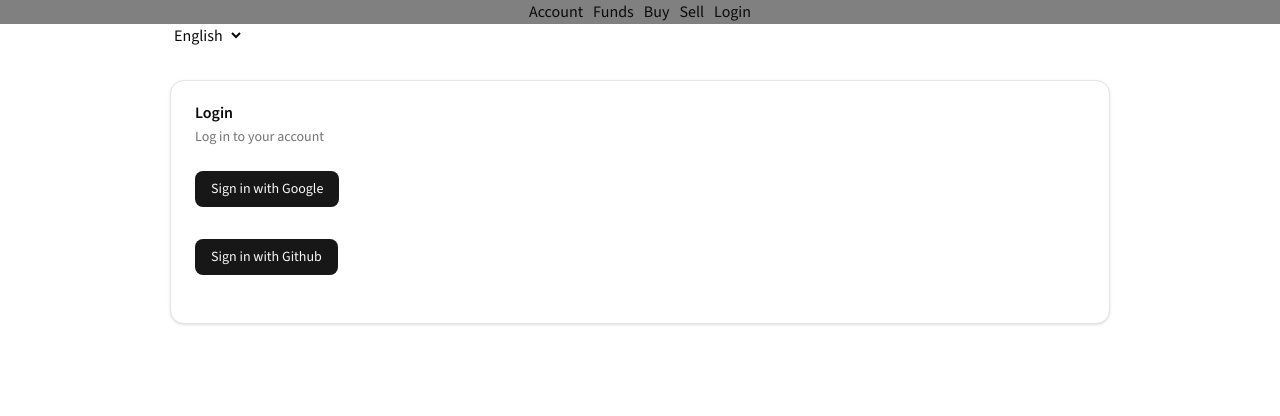
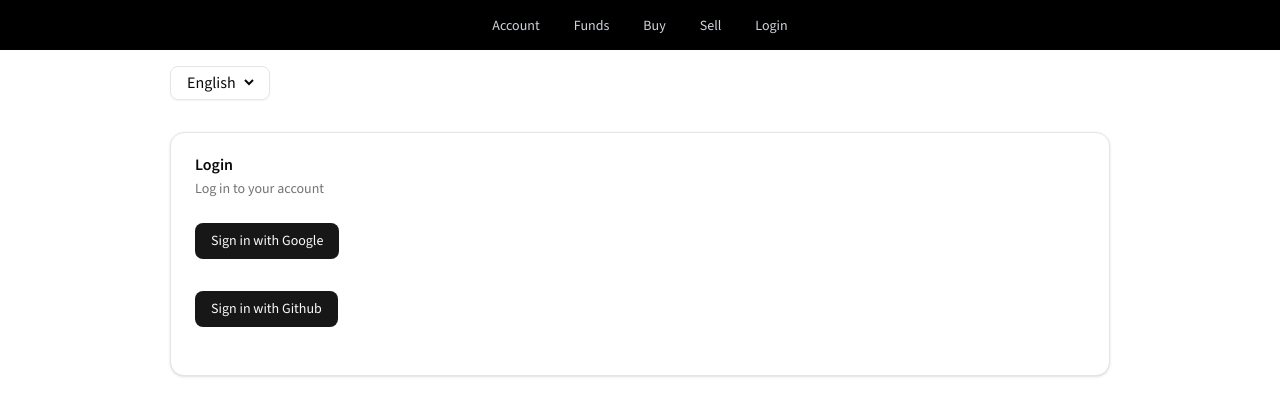
Before and after one commit to benwesson/ben_stock_dashboard, a Next.js app: page /login in a window 1280 px wide. Shown: the top 416 px of the page. Built offline with nearby package versions, Linux system fonts and the light colour scheme; no server answers.

Commit message:
small ui changes

```diff
--- a/src/app/api/prisma_api.ts
+++ b/src/app/api/prisma_api.ts
@@ -1,6 +1,4 @@
 "use server";
-import { unstable_cache } from 'next/cache'
-
 import { prisma } from "@/utils/prisma";
 import { getServerSession } from "next-auth";
 import { authOptions } from "@/utils/authOptions";
@@ -56,7 +54,7 @@
   });
 }
 
-const getFunds = unstable_cache(async (email?: string) => {
+export async function getFunds(email?: string) {
   const session = await getServerSession(authOptions);
 
   const _email = session?.user?.email || email;
--- a/src/app/components/authlink/authlink.tsx
+++ b/src/app/components/authlink/authlink.tsx
@@ -9,9 +9,9 @@
     return (
         <div >
             {status === "unauthenticated" ? (
-                <Link href="/login">Login</Link>
+                <Link className="rounded-md px-3 py-2 text-sm font-medium text-gray-300 hover:bg-white/5 hover:text-white" href="/login">Login</Link>
             ) : (
-                <span  onClick={() => signOut()}>Logout</span>
+                <span className="rounded-md px-3 py-2 text-sm font-medium text-gray-300 hover:bg-white/5 hover:text-white" onClick={() => signOut()}>Logout</span>
             )}
         </div>
     );
--- a/src/app/components/langSwitch/langSwitch.tsx
+++ b/src/app/components/langSwitch/langSwitch.tsx
@@ -2,6 +2,16 @@
 
 import {usePathname, useSearchParams} from 'next/navigation';
 import {setLocaleAction} from '@/actions/actions';
+import {
+  Select,
+  SelectContent,
+  SelectGroup,
+  SelectItem,
+  SelectLabel,
+  SelectTrigger,
+  SelectValue,
+} from "@/components/ui/select"
+
 
 type Props = {
   value: string; // current locale, e.g. "en"
@@ -14,7 +24,7 @@
   const redirectTo = `${pathname}${qs}`;
 
   return (
-    <form action={setLocaleAction}>
+    <form action={setLocaleAction} className='mt-4 inline-block w-fit min-w-0 rounded-md border bg-transparent px-3 py-1 text-base shadow-xs'>
       <input type="hidden" name="redirectTo" value={redirectTo} />
       <select
         name="locale"
--- a/src/app/components/navbar/navbar.module.css
+++ b/src/app/components/navbar/navbar.module.css
@@ -1,11 +1,16 @@
 .container {
-    background-color: grey;
+    display: flex;
+    background-color: black;
     position: sticky;
     top: 0;
+    height: 50px;
+    align-items: center;
+    justify-content: center;
 }
 
 .links {
     display: flex;
     gap: 10px;
-    justify-content: center;
+
+
 }
--- a/src/app/components/navbar/navbar.tsx
+++ b/src/app/components/navbar/navbar.tsx
@@ -1,5 +1,5 @@
 import Link from "next/link";
-
+import "@/globals.css"
 import styles from "@/components/navbar/navbar.module.css";
 import AuthLink from "@/components/authlink/authlink";
 import {
@@ -19,16 +19,16 @@
     <div className={styles.container}>
       <div className={styles.links}>
         <div>
-          <Link href="/">Account</Link>
+          <Link className="rounded-md px-3 py-2 text-sm font-medium text-gray-300 hover:bg-white/5 hover:text-white" href="/">Account</Link>
         </div>
         <div>
-          <Link href="/funds">Funds</Link>
+          <Link className="rounded-md px-3 py-2 text-sm font-medium text-gray-300 hover:bg-white/5 hover:text-white" href="/funds">Funds</Link>
         </div>
         <div>
-          <Link href="/buy">Buy</Link>
+          <Link className="rounded-md px-3 py-2 text-sm font-medium text-gray-300 hover:bg-white/5 hover:text-white"   href="/buy">Buy</Link>
         </div>
         <div>
-          <Link href="/sell">Sell</Link>
+          <Link className="rounded-md px-3 py-2 text-sm font-medium text-gray-300 hover:bg-white/5 hover:text-white" href="/sell">Sell</Link>
         </div>
         <div>
           <AuthLink />
```
